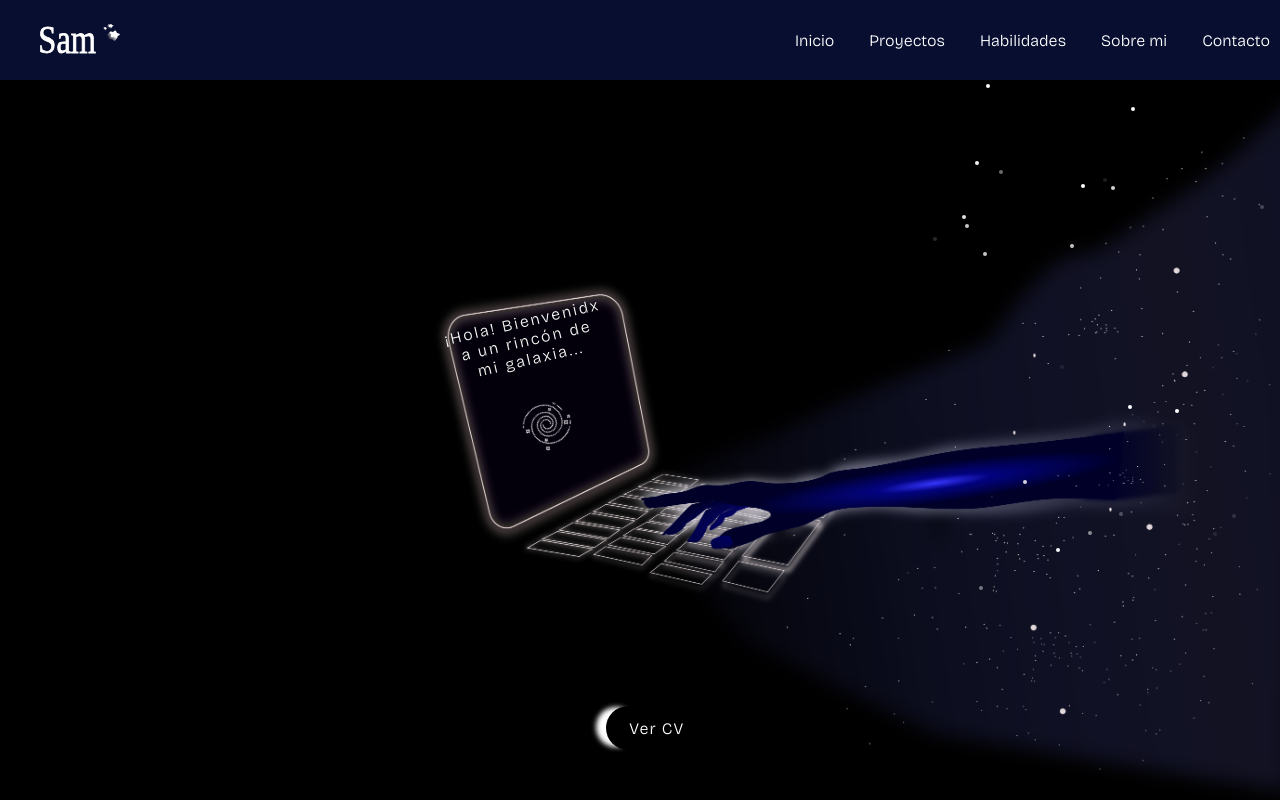
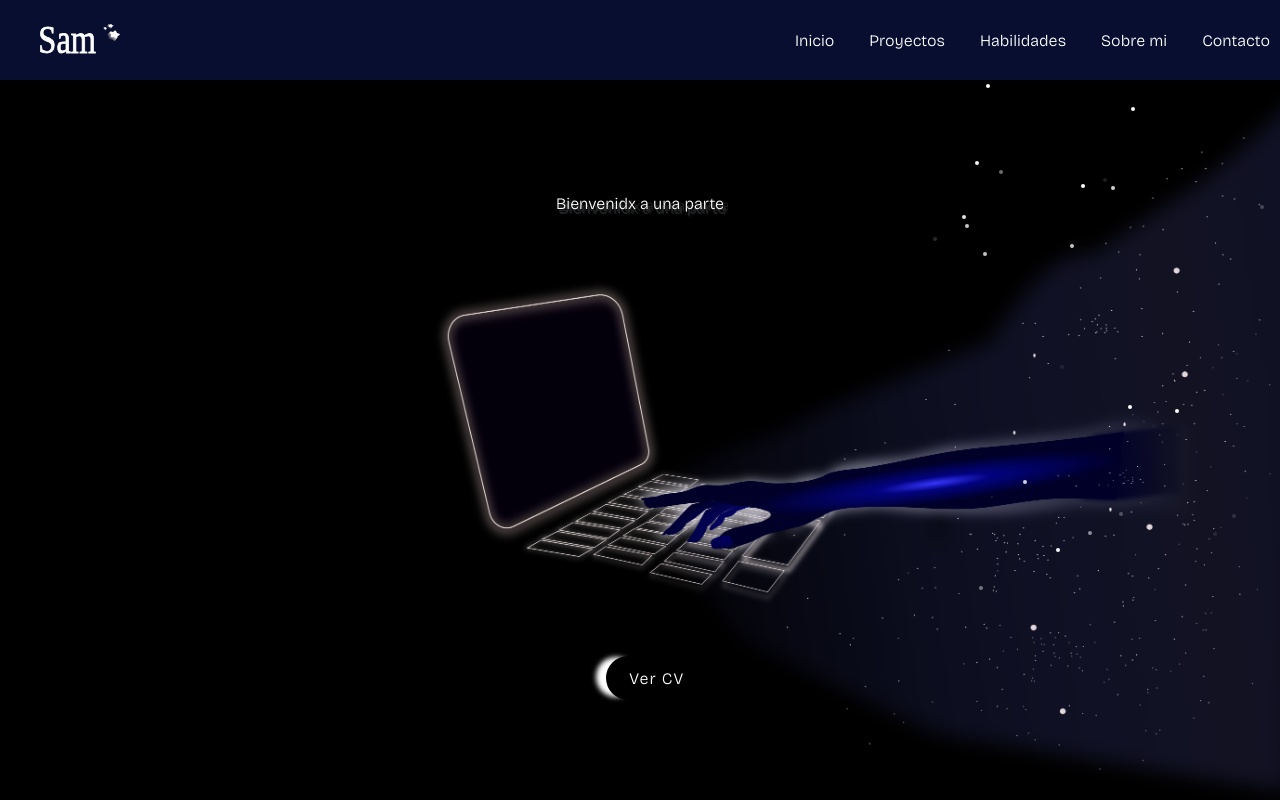
Before and after one commit to SamantaDriuzzi/PortafolioConReact, a React (Create React App) app in the folder portafolio/: page / in a window 1280 px wide. Built offline with nearby package versions, Linux system fonts and the light colour scheme.

Commit message:
ajustes de estilos para la seccion INICIO

```diff
--- /dev/null
+++ b/portafolio/src/bibliotecaUI/maquinaDeEscribir2.js
@@ -0,0 +1,52 @@
+import React, { useEffect, useState, useMemo } from "react";
+import "../scss/bibliotecaUI/maquinaDeEscribir2.scss";
+
+const WordFlicker = () => {
+  const [currentWordIndex, setCurrentWordIndex] = useState(0);
+  const [currentWord, setCurrentWord] = useState("");
+  const [forwards, setForwards] = useState(true);
+  const skipDelay = 15;
+  const speed = 70;
+
+  const words = useMemo(() => ["Bienvenidx a una parte de mi galaxia..."], []);
+
+  useEffect(() => {
+    let offset = 0;
+    let skipCount = 0;
+
+    const wordFlickInterval = setInterval(() => {
+      if (forwards) {
+        if (offset >= words[currentWordIndex].length) {
+          skipCount++;
+          if (skipCount === skipDelay) {
+            setForwards(false);
+            skipCount = 0;
+          }
+        }
+      } else {
+        if (offset === 0) {
+          setForwards(true);
+          setCurrentWordIndex((prevIndex) =>
+            prevIndex === words.length - 1 ? 0 : prevIndex + 1
+          );
+        }
+      }
+
+      const newOffset = forwards ? offset + 1 : offset - 1;
+      const newPart = words[currentWordIndex].substring(0, newOffset);
+
+      if (skipCount === 0) {
+        offset = newOffset;
+        setCurrentWord(newPart);
+      }
+    }, speed);
+
+    return () => {
+      clearInterval(wordFlickInterval);
+    };
+  }, [currentWordIndex, forwards, words]);
+
+  return <div className="word">{currentWord}</div>;
+};
+
+export default WordFlicker;
--- a/portafolio/src/componentes/barraNavegacion/navbar.js
+++ b/portafolio/src/componentes/barraNavegacion/navbar.js
@@ -1,34 +1,12 @@
-import React, { useEffect, useState } from "react";
+import React, { useState } from "react";
 import "../../scss/componentes/barraNavegacion/navbar.scss";
 import BurguerButton from "./menu/botonHambur";
 import { Link, Outlet } from "react-router-dom";
 import ComponenteLogo from "./logo/componenteLogo";
+import usePantallaChica from "../../hooks/usePantallaChica";
 
 function Navbar() {
-  //** El useEffect se utiliza para realizar dos tareas principales:
-  // -Obtener el ancho de la ventana inicial:
-  //    Inicializamos el estado #windowWidth con el ancho de la ventana
-  //    del navegador al cargar el componente.
-  // -Escuchar cambios en el tamaño de la ventana:
-  //    Cada vez que cambie el tamaño de la ventana del navegador,
-  //    se llamará a la función #handleResize.
-  //*/
-  const [windowWidth, setWindowWidth] = useState(window.innerWidth);
-  const minWidthToShowSvg = 768;
   const [clicked, setClicked] = useState(false);
-
-  useEffect(() => {
-    const handleResize = () => {
-      setWindowWidth(window.innerWidth);
-    };
-
-    window.addEventListener("resize", handleResize);
-
-    return () => {
-      window.removeEventListener("resize", handleResize);
-    };
-  }, []);
-
   const handleClick = () => {
     setClicked(!clicked);
   };
@@ -39,12 +17,13 @@ function Navbar() {
     { label: "Sobre mi", path: "/sobreMi" },
     { label: "Contacto", path: "/contacto" },
   ];
-  const isSmallScreen = windowWidth < minWidthToShowSvg;
+  const { windowWidth, minWidth, isSmallScreen } = usePantallaChica();
+
   return (
     <div>
       <div className={`nav-container ${clicked ? "active" : ""}`}>
         <div className="navbar-left">
-          {windowWidth >= minWidthToShowSvg && <ComponenteLogo />}
+          {windowWidth >= minWidth && <ComponenteLogo />}
         </div>
         <div className={`links ${clicked ? "active" : ""}`}>
           {secciones.map((seccion, index) => (
--- a/portafolio/src/componentes/inicio/inicio.js
+++ b/portafolio/src/componentes/inicio/inicio.js
@@ -1,15 +1,28 @@
 import "../../scss/componentes/inicio/inicio.scss";
 import AnimacionEstrellas from "./animacionEstrellas";
 import BotonLink from "../../bibliotecaUI/botonLink.js";
-import MaquinaEscribir from "../../bibliotecaUI/maquinaEscribir";
-import galaxia from "../../imagenes/Iconos/Galaxia.svg";
+// import MaquinaEscribir from "../../bibliotecaUI/maquinaEscribir";
+// import galaxia from "../../imagenes/Iconos/Galaxia.svg";
+// import usePantallaChica from "../../hooks/usePantallaChica";
+import WordFlicker from "../../bibliotecaUI/maquinaDeEscribir2";
 
 const Inicio = () => {
+  // const { windowWidth, minWidth, isSmallScreen } = usePantallaChica();
+
   return (
     <section className="seccionHome">
-      <div className="contenedor-maquina-escribir">
-        <MaquinaEscribir texto="¡Hola! Bienvenidx a un rincón de mi galaxia..." />
-        <img src={galaxia} alt="SVG Alt Text" className="imagen-galaxia" />
+      <WordFlicker />
+      <div className="contenedor-saludo-inicio">
+        {/* {windowWidth > minWidth && (
+          // <MaquinaEscribir texto="Bienvenidx a un rincón de mi galaxia..." />
+          // <WordFlicker />
+        )} */}
+        {/* <img
+          src={galaxia}
+          alt="Imagen galaxia"
+          className={`galaxia-pantalla-grande
+            ${isSmallScreen ? "galaxia-pantalla-chica" : ""}`}
+        /> */}
       </div>
       <div className="contenedor-btn-link">
         <BotonLink
--- /dev/null
+++ b/portafolio/src/hooks/usePantallaChica.js
@@ -0,0 +1,34 @@
+import { useEffect, useState } from "react";
+//** El useEffect se utiliza para realizar dos tareas principales:
+// -Obtener el ancho de la ventana inicial:
+//    Inicializamos el estado #windowWidth con el ancho de la ventana
+//    del navegador al cargar el componente.
+// -Escuchar cambios en el tamaño de la ventana:
+//    Cada vez que cambie el tamaño de la ventana del navegador,
+//    se llamará a la función #handleResize.
+//*/
+
+export default function usePantallaChica() {
+  const [windowWidth, setWindowWidth] = useState(window.innerWidth);
+  const minWidth = 678;
+
+  useEffect(() => {
+    const handleResize = () => {
+      setWindowWidth(window.innerWidth);
+    };
+
+    window.addEventListener("resize", handleResize);
+
+    return () => {
+      window.removeEventListener("resize", handleResize);
+    };
+  }, []);
+
+  const isSmallScreen = windowWidth < minWidth;
+
+  return {
+    windowWidth,
+    minWidth,
+    isSmallScreen,
+  };
+}
--- /dev/null
+++ b/portafolio/src/scss/bibliotecaUI/maquinaDeEscribir2.scss
@@ -0,0 +1,13 @@
+@import "../variables";
+
+.word {
+  margin: auto;
+  color: white;
+  font: 500 normal 1.5em $text-font;
+  text-shadow: 5px 2px #222324, 2px 4px #222324, 3px 5px #222324;
+}
+@media (min-width: 400px) {
+  .word {
+    font-size: 16px;
+  }
+}
--- a/portafolio/src/scss/bibliotecaUI/maquinaEscribir.scss
+++ b/portafolio/src/scss/bibliotecaUI/maquinaEscribir.scss
@@ -6,12 +6,7 @@
   color: $text-color;
   text-align: center;
   transform: rotate(347deg);
-  width: 160px;
+  width: 100px;
+  font-size: 15px;
+  margin-bottom: 5px;
 }
-@media screen and (max-width: 400px) {
-  .frase-maquina-escribir {
-    font-size: 10px;
-    width: 120px;
-    margin-left: 50px;
-  }
-}
--- a/portafolio/src/scss/componentes/inicio/inicio.scss
+++ b/portafolio/src/scss/componentes/inicio/inicio.scss
@@ -8,16 +8,20 @@
   justify-content: flex-end;
   align-items: center;
 
-  .contenedor-maquina-escribir {
-    height: 100%;
+  .contenedor-saludo-inicio {
+    height: 300px;
     display: flex;
-    align-content: center;
+    place-content: center;
+    flex-direction: column;
+    align-items: flex-end;
+    justify-content: flex-start;
     flex-wrap: wrap;
-    margin-right: 210px;
+    align-content: flex-start;
+    width: 270px;
 
-    .imagen-galaxia {
+    .galaxia-pantalla-grande {
       width: 45px;
-      margin: 90px 0px 0px -90px;
+
       animation: rotate 15s linear infinite;
 
       @keyframes rotate {
@@ -28,11 +32,9 @@
           transform: rotate(360deg);
         }
       }
-    }
-    @media screen and (max-width: 400px) {
-      .imagen-galaxia {
-        width: 30px;
-        margin: 40px 0px 0px -60px;
+      &.galaxia-pantalla-chica {
+        width: 75px;
+        margin: 0px;
       }
     }
   }
@@ -40,4 +42,9 @@
   .contenedor-btn-link {
     margin-bottom: 50px;
   }
+  @media (min-width: 400px) {
+    .contenedor-btn-link {
+      margin-bottom: 100px;
+    }
+  }
 }
```
